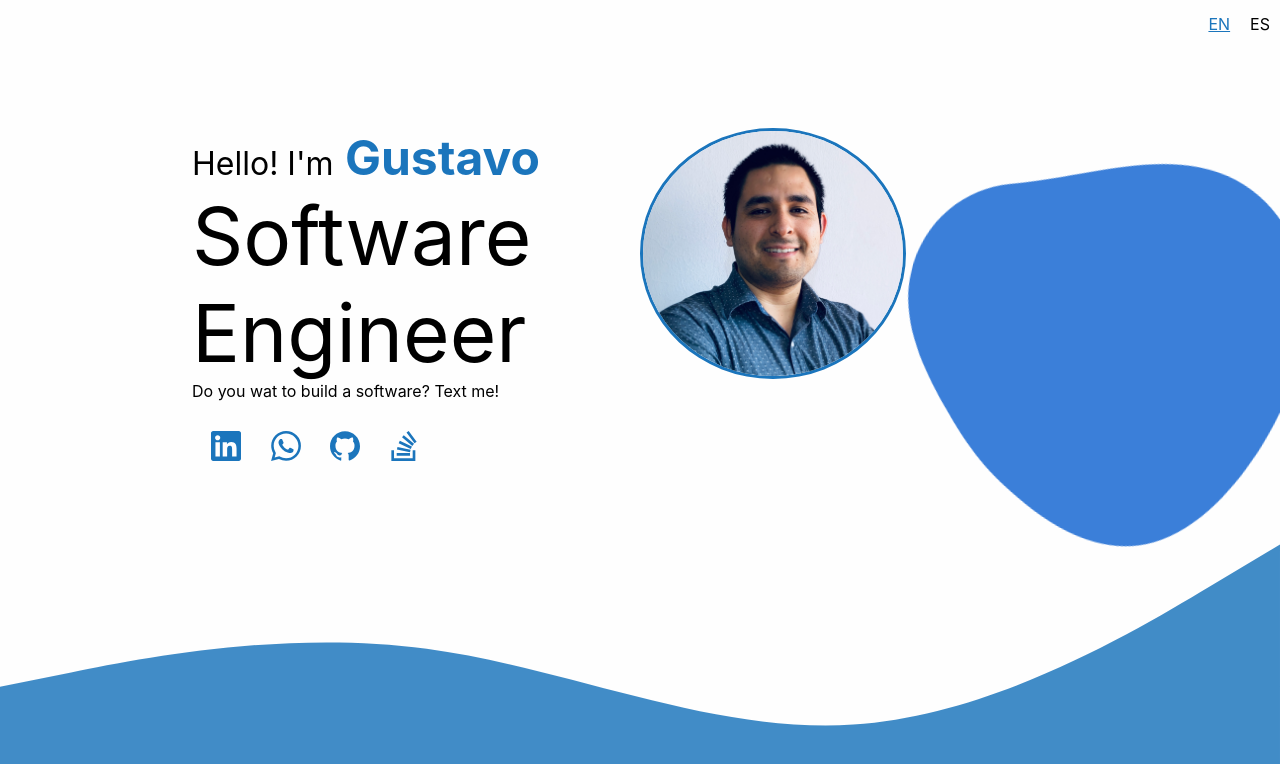
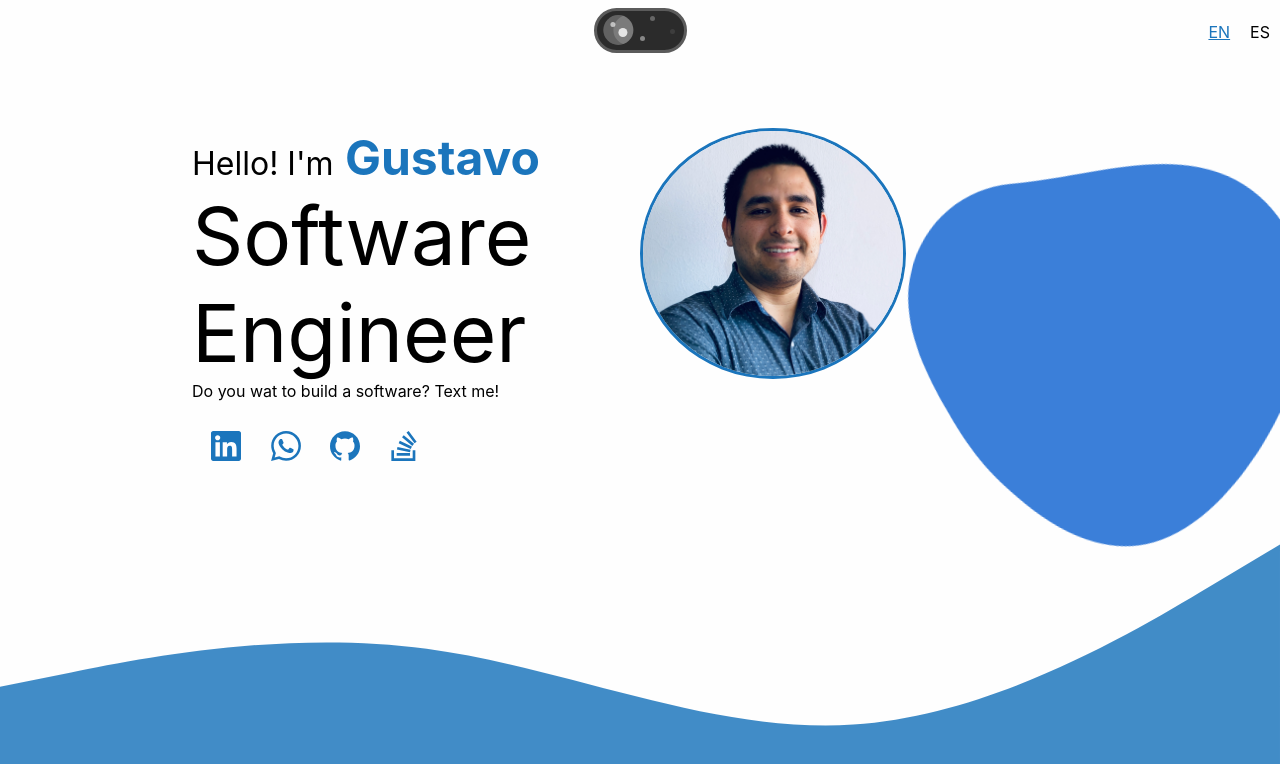
Before and after one commit to gustavo-gomez/portfolio, a React (Create React App) app: page / in a window 1280 px wide. Shown: the top 764 px of the page. Built offline with nearby package versions, Linux system fonts and the light colour scheme.

Commit message:
add switcher for dark mode

```diff
--- a/src/components/Header.jsx
+++ b/src/components/Header.jsx
@@ -33,6 +33,14 @@ const Header = ({currentSection, setCurrentSection}) => {
       {/*    })*/}
       {/*  }*/}
       {/*</div>*/}
+
+      <div className="switch">
+        <input type="checkbox" className="switch__input" id="Switch"/>
+          <label className="switch__label" htmlFor="Switch">
+            <span className="switch__indicator"/>
+            <span className="switch__decoration"/>
+          </label>
+      </div>
       <div className={'language-container'}>
         <span
           className={`language-option ${language === 'EN' ? 'selected-language' : ''}`}
--- a/src/scss/components/header.scss
+++ b/src/scss/components/header.scss
@@ -4,7 +4,7 @@
 .header-container {
   position: fixed;
   width: 100%;
-  height: 3rem;
+  height: 4rem;
   right: 0;
   @extend %display-flex-center;
   color: $letters;
@@ -43,6 +43,179 @@
 
 }
 
+.switch {
+  display: inline-block;
+  position: relative;
+
+}
+
+.switch__input {
+  clip: rect(1px, 1px, 1px, 1px);
+  clip-path: inset(50%);
+  height: 1px;
+  width: 1px;
+  margin: -1px;
+  overflow: hidden;
+  padding: 0;
+  position: absolute;
+}
+
+.switch__label {
+  position: relative;
+  display: inline-block;
+  width: 87px;
+  height: 39px;
+  background-color: #2B2B2B;
+  border: 3px solid #5B5B5B;
+  border-radius: 9999px;
+  cursor: pointer;
+  transition: all 0.4s cubic-bezier(0.46, 0.03, 0.52, 0.96);
+}
+
+.switch__indicator {
+  position: absolute;
+  top: 50%;
+  left: 50%;
+  transform: translate(-50%, -50%) translateX(-72%);
+  display: block;
+  width: 30px;
+  height: 30px;
+  background-color: #7B7B7B;
+  border-radius: 9999px;
+  box-shadow: 10px 0px 0 0 rgba(0, 0, 0, 0.2) inset;
+}
+
+.switch__indicator::before, .switch__indicator::after {
+  position: absolute;
+  content: '';
+  display: block;
+  background-color: #FFFFFF;
+  border-radius: 9999px;
+}
+
+.switch__indicator::before {
+  top: 7px;
+  left: 7px;
+  width: 5px;
+  height: 5px;
+  background-color: #FFFFFF;
+  opacity: 0.6;
+}
+
+.switch__indicator::after {
+  bottom: 8px;
+  right: 6px;
+  width: 9px;
+  height: 9px;
+  background-color: #FFFFFF;
+  opacity: 0.8;
+}
+
+.switch__decoration {
+  position: absolute;
+  top: 65%;
+  left: 50%;
+  display: block;
+  width: 5px;
+  height: 5px;
+  background-color: #FFFFFF;
+  border-radius: 9999px;
+  animation: twinkle 0.8s infinite -0.6s;
+}
+
+.switch__decoration::before, .switch__decoration::after {
+  position: absolute;
+  display: block;
+  content: '';
+  width: 5px;
+  height: 5px;
+  background-color: #FFFFFF;
+  border-radius: 9999px;
+}
+
+.switch__decoration::before {
+  top: -20px;
+  left: 10px;
+  opacity: 1;
+  animation: twinkle 0.6s infinite;
+}
+
+.switch__decoration::after {
+  top: -7px;
+  left: 30px;
+  animation: twinkle 0.6s infinite -0.2s;
+}
+
+@keyframes twinkle {
+  50% {
+    opacity: 0.2;
+  }
+}
+
+.switch__indicator, .switch__indicator::before, .switch__indicator::after {
+  transition: all 0.4s cubic-bezier(0.46, 0.03, 0.52, 0.96);
+}
+
+.switch__input:checked + .switch__label {
+  background-color: #8FB5F5;
+  border-color: #347CF8;
+}
+
+.switch__input:checked + .switch__label .switch__indicator {
+  background-color: #ECD21F;
+  box-shadow: none;
+  transform: translate(-50%, -50%) translateX(72%);
+}
+
+.switch__input:checked + .switch__label .switch__indicator::before, .switch__input:checked + .switch__label .switch__indicator::after {
+  display: none;
+}
+
+.switch__input:checked + .switch__label .switch__decoration {
+  top: 50%;
+  transform: translate(0%, -50%);
+  animation: cloud 8s linear infinite;
+  width: 20px;
+  height: 20px;
+}
+
+.switch__input:checked + .switch__label .switch__decoration::before {
+  width: 10px;
+  height: 10px;
+  top: auto;
+  bottom: 0;
+  left: -8px;
+  animation: none;
+}
+
+.switch__input:checked + .switch__label .switch__decoration::after {
+  width: 15px;
+  height: 15px;
+  top: auto;
+  bottom: 0;
+  left: 16px;
+  animation: none;
+}
+
+.switch__input:checked + .switch__label .switch__decoration, .switch__input:checked + .switch__label .switch__decoration::before, .switch__input:checked + .switch__label .switch__decoration::after {
+  border-radius: 9999px 9999px 0 0;
+}
+
+.switch__input:checked + .switch__label .switch__decoration::after {
+  border-bottom-right-radius: 9999px;
+}
+
+@keyframes cloud {
+  0% {
+    transform: translate(0%, -50%);
+  }
+  50% {
+    transform: translate(-50%, -50%);
+  }
+  100% {
+    transform: translate(0%, -50%);
+  }
+}
 
 //
 //.darkMode {
```
